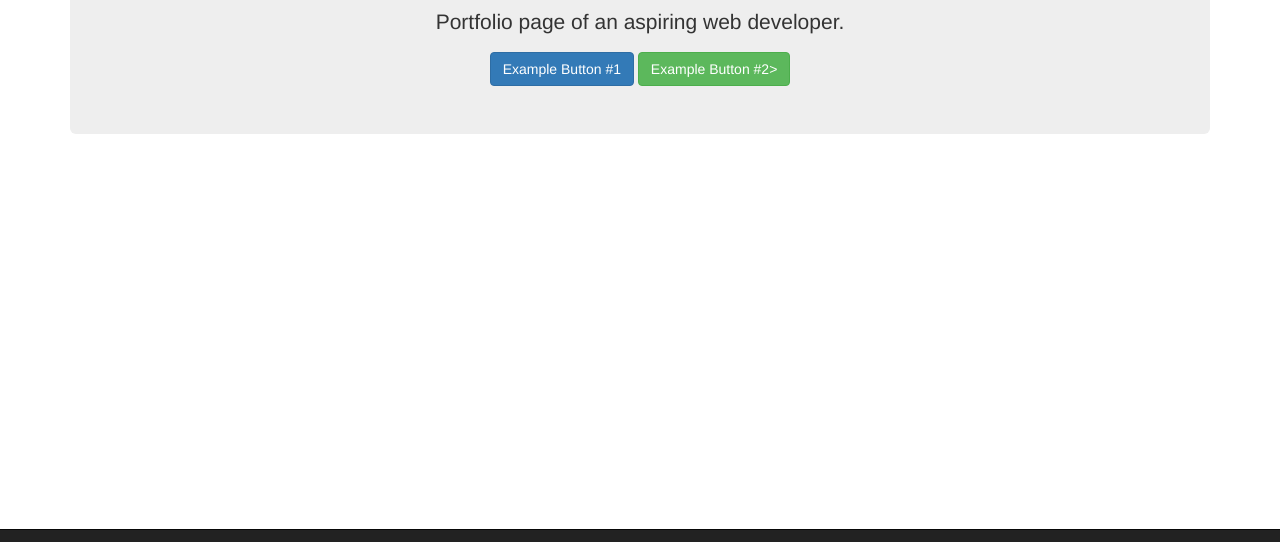
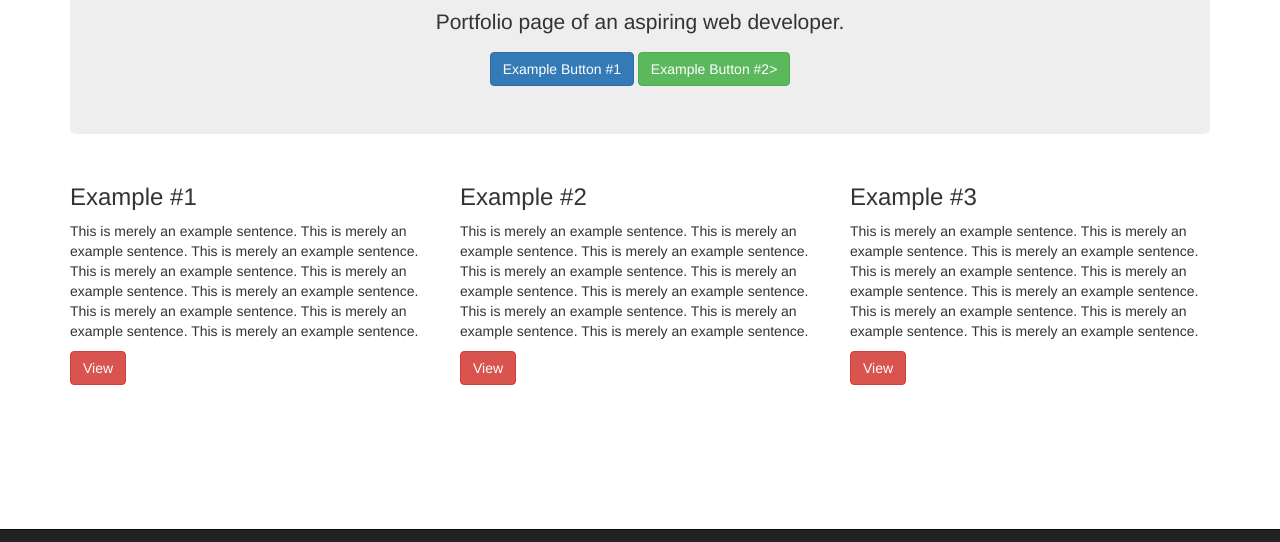
Before and after one commit to RDavis2005/RDavis2005.github.io, a plain HTML site: page index.html in a window 1280 px wide. Shown: the part 210-752 px from the top of the page. Drawn offline with nearby package versions, Linux system fonts and the light colour scheme.

Commit message:
Added Grid System

```diff
--- a/css/custom.css
+++ b/css/custom.css
@@ -5,4 +5,5 @@
 
 body {
 		padding-top: 70px;
+		padding-bottom: 100px;
 }
--- a/index.html
+++ b/index.html
@@ -63,6 +63,23 @@
             <a href="#" class="btn btn-primary">Example Button #1</a>
             <a href="#" class="btn btn-success">Example Button #2></a>
         </div>
+        <div class="row">
+        <div class="col-sm-4">
+        <h3>Example #1</h3>
+        <p>This is merely an example sentence. This is merely an example sentence. This is merely an example sentence. This is merely an example sentence. This is merely an example sentence. This is merely an example sentence. This is merely an example sentence. This is merely an example sentence. This is merely an example sentence.</p>
+        <a href="#" class="btn btn-danger">View</a>
+        </div>
+        <div class="col-sm-4">
+        <h3>Example #2</h3>
+        <p>This is merely an example sentence. This is merely an example sentence. This is merely an example sentence. This is merely an example sentence. This is merely an example sentence. This is merely an example sentence. This is merely an example sentence. This is merely an example sentence. This is merely an example sentence.</p>
+        <a href="#" class="btn btn-danger">View</a>
+        </div>
+        <div class="col-sm-4">
+        <h3>Example #3</h3>
+        <p>This is merely an example sentence. This is merely an example sentence. This is merely an example sentence. This is merely an example sentence. This is merely an example sentence. This is merely an example sentence. This is merely an example sentence. This is merely an example sentence. This is merely an example sentence.</p>
+        <a href="#" class="btn btn-danger">View</a>
+        </div>
+        </div>
     </div>
 
     <!-- Fixed footer -->
```
